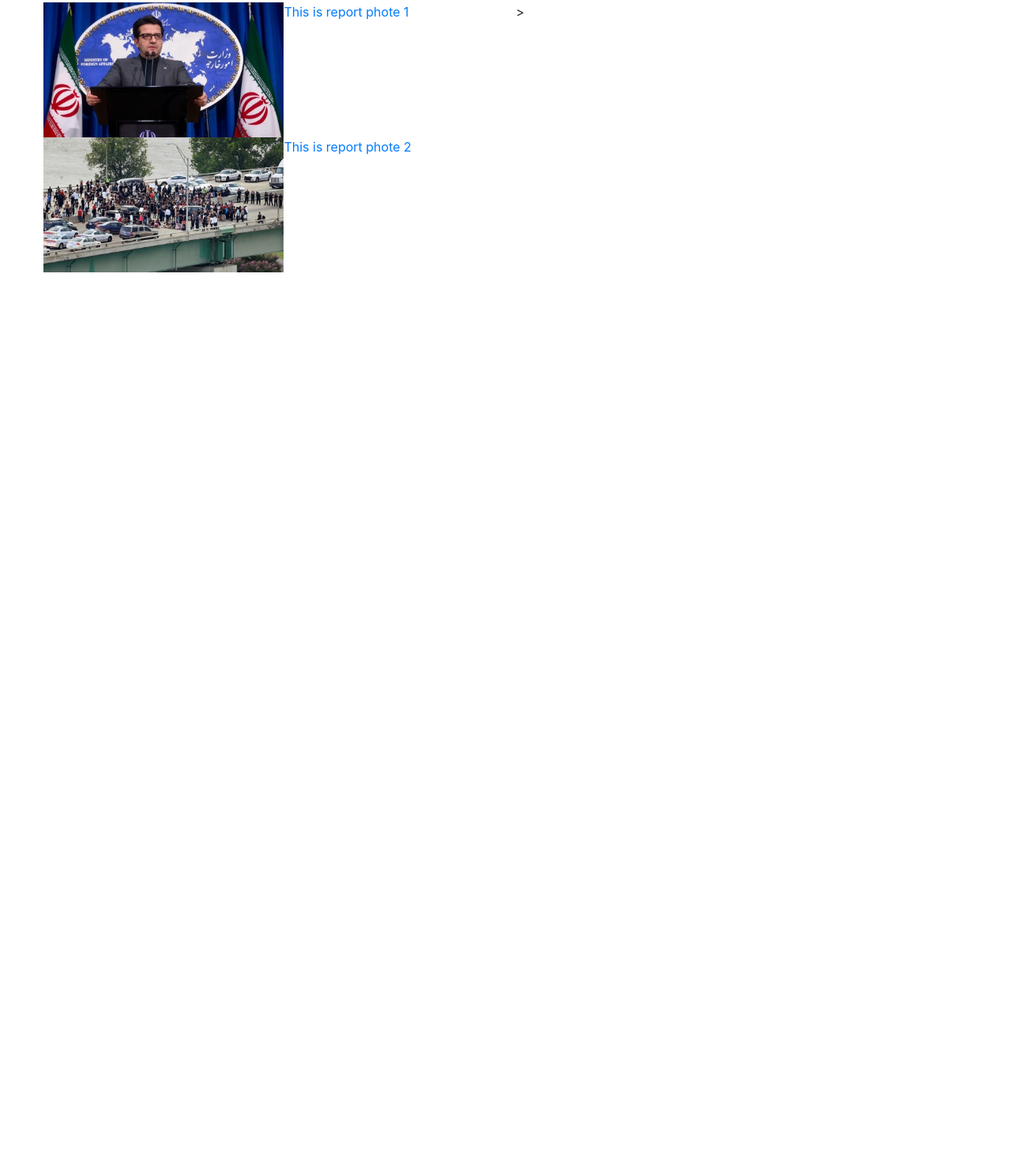
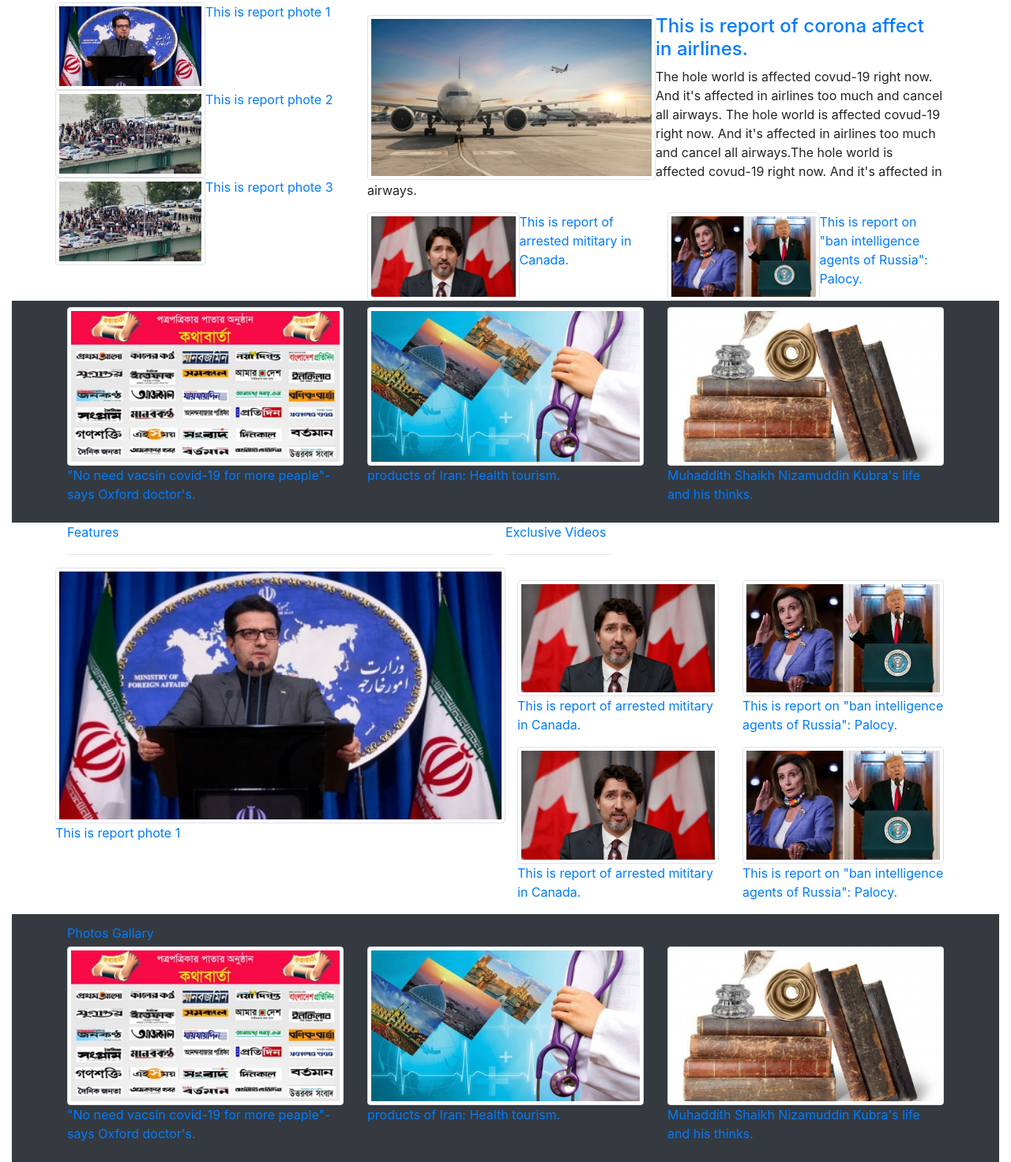
Before and after one commit to SajeedMahmud/Assignment-2, a plain HTML site: page index.html in a window 1280 px wide. Shown: the part 873-2345 px from the top of the page at 79% size. Before the commit the page ends 1218 px from the top, so only its background shows below. Drawn offline with nearby package versions, Linux system fonts and the light colour scheme.

Commit message:
Tis is update files on Assignment-2.

```diff
--- a/index.html
+++ b/index.html
@@ -96,11 +96,11 @@
 					<a class="nav-link" href="#" >Previeous</a>
 				</div>
 				<div class="col-md-3" style="background-color: #B0C4DE;">
-						<a class="link" href="#"><img src="Images/Archive.jpg" width="30px" height="40px"/></a>
-						<a class="link" href="#"><img src="Images/Phone.png" width="30px" height="40px"/></a>
-						<a class="link" href="#"><img src="Images/Download.png" width="30px" height="40px"/></a>
-						<a class="link" href="#"><img src="Images/List.png" width="30px" height="40px"/></a>
-						<a class="link" href="#"><img src="Images/friquency.png" width="30px" height="40px"/></a>
+						<a class="link" href="#"><img src="Images/Archive.jpg" width="30px" height="30px"/></a>
+						<a class="link" href="#"><img src="Images/Phone.png" width="30px" height="30px"/></a>
+						<a class="link" href="#"><img src="Images/Download.png" width="30px" height="30px"/></a>
+						<a class="link" href="#"><img src="Images/List.png" width="30px" height="30px"/></a>
+						<a class="link" href="#"><img src="Images/friquency.png" width="30px" height="30px"/></a>
 				</div>
 			</div>
 		</div>
@@ -150,25 +150,29 @@
 		</div>
 	</div>
 	<div class="container-fluid">
-		<a class="link" href="#"><img src="Images/12.jpg" width="100%" height="100%"/></a>
+			<a class="link" href="#"> <img src="Images/12.jpg" "img-fluid img-thumbnail" alt="responsive img" width="100%" height="100%"/></a>
 	</div>
 	<div class="container">
 		<div class="row">
-			<div "col-md-4">
+			<div class="col-md-4">
 				<div>
 					<a class="list-inline-item"  href="#">Report</a> <hr>
 						<div class="row">
-							<img src="Images/47.jpg" class="link float-left" width="50%" height="50%"/>
-							<a href="#"> <p> This is report phote 1</p> </a> <hr>>
+							<img src="Images/47.jpg" class="link float-left img-fluid img-thumbnail" alt="responsive img" width="50%" height="50%"/>
+							<a href="#"> <p> This is report phote 1</p> </a> <hr>
 						</div>
 						<div class="row">
-							<img src="Images/24.jpg" class="link float-left" width="50%" height="50%"/>
+							<img src="Images/24.jpg" class="link float-left img-fluid img-thumbnail" alt="responsive img" width="50%" height="50%"/>
 							<a href="#"> <p> This is report phote 2</p> </a> <hr>
+						</div>
+						<div class="row">
+							<img src="Images/24.jpg" class="link float-left img-fluid img-thumbnail" alt="responsive img" width="50%" height="50%"/>
+							<a href="#"> <p> This is report phote 3</p> </a> <hr>
 						</div>
 				</div>
 			</div>
-
-			<div class="row">
+			<div class="col-md-8">
+				<div class="row">
 					<ul class="list-inline">
 						<li class="list-inline-item"> <a href="#">World</a></li>
 						<li class="list-inline-item"> <a href="#">Middle State</a></li>
@@ -178,9 +182,117 @@
 						<hr>
 					</ul>
 				</div>
+				<img src="Images/Biman.jpg" class="link float-left img-fluid img-thumbnail" alt="responsive img" width="50%%" height="60%"/>
+				<a href="#"> <h4> This is report of corona affect in airlines.</h4> </a>
+				<P> The hole world is affected covud-19 right now. And it's affected in airlines too much and cancel all airways. The hole world is affected covud-19 right now. And it's affected in airlines too much and cancel all airways.The hole world is affected covud-19 right now. And it's affected in airways.</p>
+				<div class="row">
+					<div class="col-md-6">
+						<div>
+							<img src="Images/Canada.jpg" class="link float-left img-fluid img-thumbnail" alt="responsive img" width="55%%" height="65%"/>
+							<a href="#"> <p> This is report of arrested mititary in Canada.</p> </a>
+						</div>
+					</div>
+					<div class="col-md-6">
+						<div>
+							<img src="Images/Russia.jpg" class="link float-left img-fluid img-thumbnail" alt="responsive img" width="55%%" height="65%"/>
+							<a href="#"> <p> This is report on "ban intelligence agents of Russia": Palocy.</p> </a>
+						</div>
+					</div>
+				</div>
+			</div>
 		</div>
 	</div>
+	<div class="container-fluid">
+		<nav class="navbar navbar-dark bg-dark">
+			<div class="container">
+				<div class="row">
+					<div class="col-md-4">
+						<img src="Images/Vakcin.jpg" class="link float-bottum img-fluid img-thumbnail" alt="responsive img" width="100%" height="100%"/>
+						<a href="#"> <p> "No need vacsin covid-19 for more peaple"-says Oxford doctor's. </p></a>
+					</div>
+					<div class="col-md-4">
+						<img src="Images/Iran product.jpg" class="link float-bottum img-fluid img-thumbnail" alt="responsive img" width="100%" height="100%"/>
+						<a href="#"> <p> products of Iran: Health tourism. </p></a>
+					</div>
+					<div class="col-md-4">
+						<img src="Images/Shaikh Nizamuddin.jpg" class="link float-bottum img-fluid img-thumbnail" alt="responsive img" width="100%" height="100%"/>
+						<a href="#"> <p> Muhaddith Shaikh Nizamuddin Kubra's life and his thinks. </p></a>
+					</div>
+				</div>
+			</div>
+		</nav>
+	</div>
+	<div class="container">
+		<div class="row">
+			<div class="col-md-6">
+				<div>
+					<a class="list-inline-item"  href="#">Features</a> <hr>
+						<div class="row">
+							<img src="Images/47.jpg" class="link float-bottom img-fluid img-thumbnail" alt="responsive img" width="100%" height="70%"/>
+							<a href="#"> <p> This is report phote 1</p> </a> </hr>
+						</div>
+				</div>
+			</div>
+			<div class="col-md-6">
+				<div class="row">
+					<ul class="list-inline">
+						<li class="list-inline-item"> <a href="#">Exclusive Videos</a></li> <hr>
+					</ul>
+				</div>
+				<div class="row">
+					<div class="col-md-6">
+						<div>
+							<img src="Images/Canada.jpg" class="link float-bottom img-fluid img-thumbnail" alt="responsive img" width="100%" height="65%"/>
+							<a href="#"> <p> This is report of arrested mititary in Canada.</p> </a>
+						</div>
+					</div>
+					<div class="col-md-6">
+						<div>
+							<img src="Images/Russia.jpg" class="link float-bootom img-fluid img-thumbnail" alt="responsive img" width="100%" height="65%"/>
+							<a href="#"> <p> This is report on "ban intelligence agents of Russia": Palocy.</p> </a>
+						</div>
+					</div>
+				</div>
+				<div class="row">
+					<div class="col-md-6">
+						<div>
+							<img src="Images/Canada.jpg" class="link float-bottom img-fluid img-thumbnail" alt="responsive img" width="100%%" height="65%"/>
+							<a href="#"> <p> This is report of arrested mititary in Canada.</p> </a>
+						</div>
+					</div>
+					<div class="col-md-6">
+						<div>
+							<img src="Images/Russia.jpg" class="link float-left img-fluid img-thumbnail" alt="responsive img" width="100%" height="65%"/>
+							<a href="#"> <p> This is report on "ban intelligence agents of Russia": Palocy.</p> </a>
+						</div>
+					</div>
+				</div>
+			</div>
+		</div>
+	</div>
+	<div>
 
+	<div class="container-fluid">
+		<nav class="navbar navbar-dark bg-dark">
+			<div Class="container">
+				<a class="list-inline-item"  href="#">Photos Gallary</a> <hr>
+				<div class="row">
+					<div class="col-md-4">
+						<img src="Images/Vakcin.jpg" class="link float-bottum img-fluid img-thumbnail" alt="responsive img" width="100%" height="100%"/>
+						<a href="#"> <p> "No need vacsin covid-19 for more peaple"-says Oxford doctor's. </p></a>
+					</div>
+					<div class="col-md-4">
+						<img src="Images/Iran product.jpg" class="link float-bottum img-fluid img-thumbnail" alt="responsive img" width="100%" height="100%"/>
+						<a href="#"> <p> products of Iran: Health tourism. </p></a>
+					</div>
+					<div class="col-md-4">
+						<img src="Images/Shaikh Nizamuddin.jpg" class="link float-bottum img-fluid img-thumbnail" alt="responsive img" width="100%" height="100%"/>
+						<a href="#"> <p> Muhaddith Shaikh Nizamuddin Kubra's life and his thinks. </p></a>
+					</div>
+				</div>
+			</div>
+		</nav>
+	</div>
 
 	<!-- Optional JavaScript -->
     <!-- jQuery first, then Popper.js, then Bootstrap JS -->
```
Also changed, not shown: Images/Biman.jpg (added), Images/Canada.jpg (added), Images/Iran product.jpg (added), Images/Russia.jpg (added), Images/Shaikh Nizamuddin.jpg (added), Images/vakcin.jpg (added).
